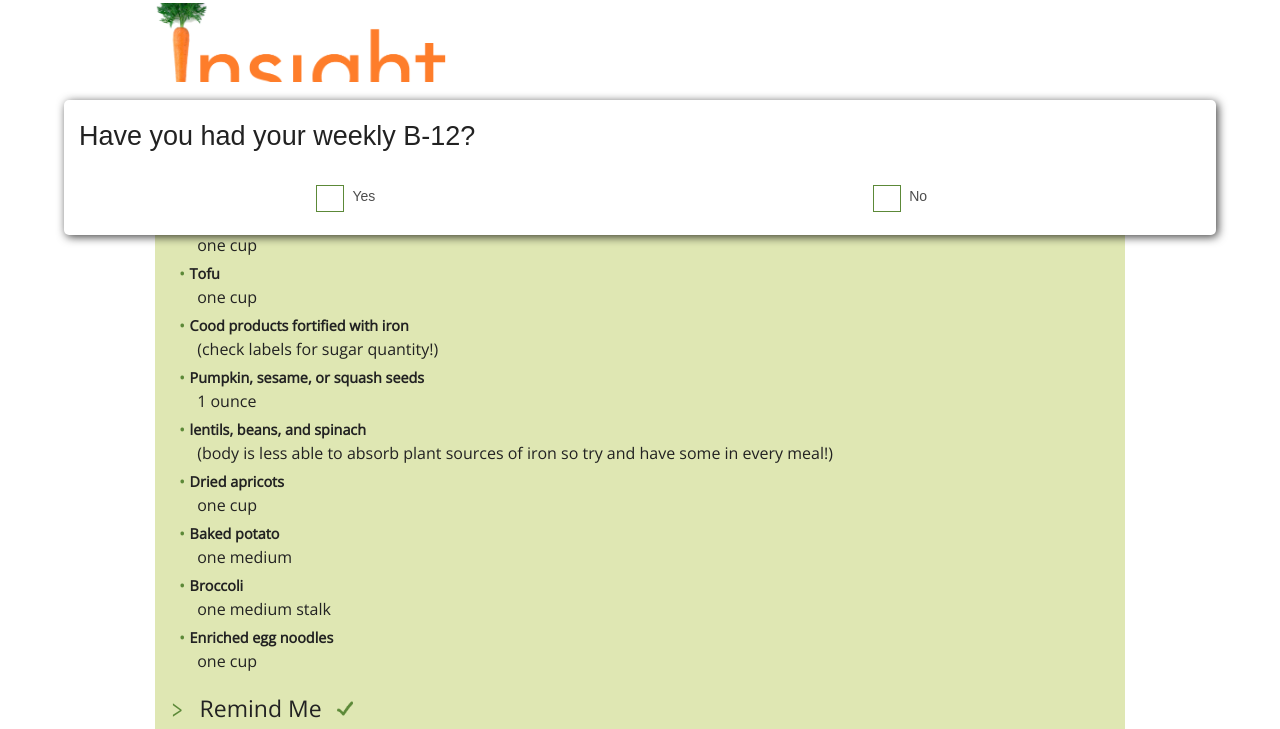
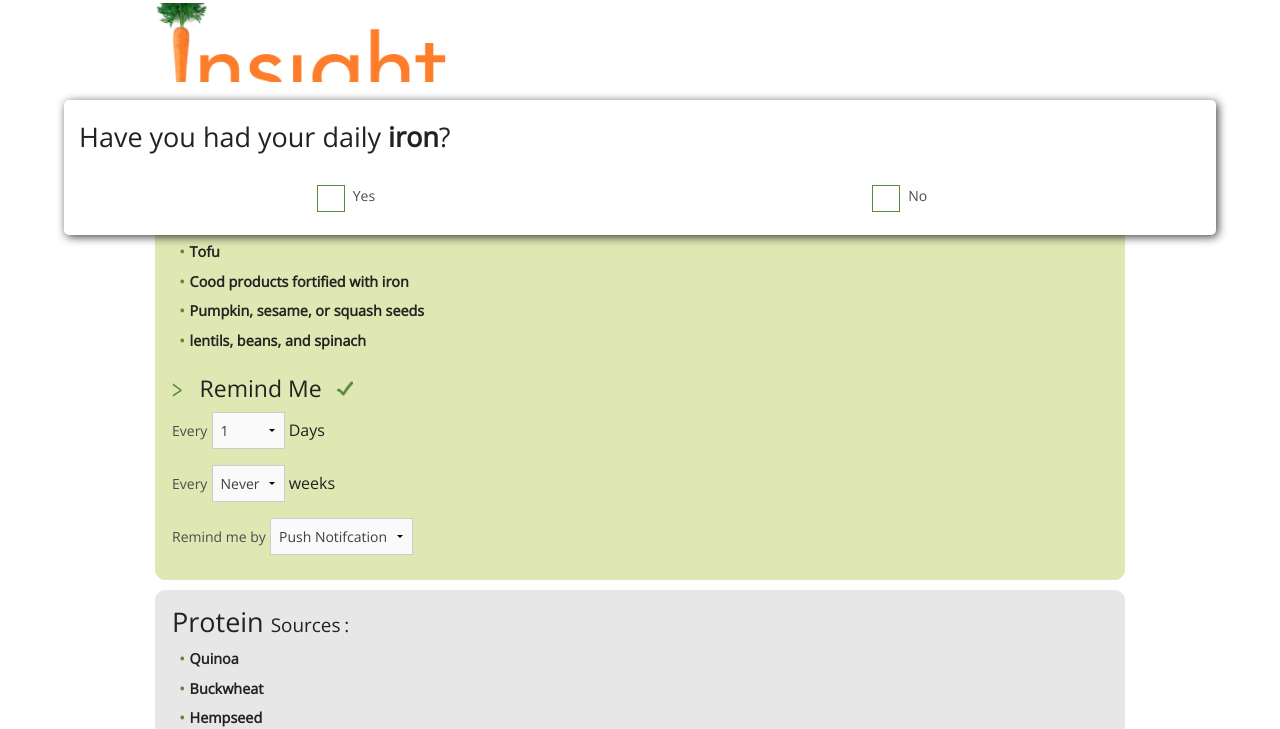
Before and after one commit to Dr-Ace/personal_nutrition, a website: page plan.html in a window 1280 px wide. Both pictures are taken after a click on the element "Insight". Shown: the top 729 px of the page. Drawn offline with nearby package versions, Linux system fonts and the light colour scheme.

Commit message:
updating content on plan page based on feedback that it was too much

```diff
--- a/plan.html
+++ b/plan.html
@@ -119,10 +119,10 @@
             <li>Cood products fortified with iron<span>(check labels for sugar quantity!)</span></li>
             <li>Pumpkin, sesame, or squash seeds<span>1 ounce</span></li>
             <li>lentils, beans, and spinach<span>(body is less able to absorb plant sources of iron so try and have some in every meal!)</span></li>
-            <li>Dried apricots<span>one cup</span></li>
+<!--             <li>Dried apricots<span>one cup</span></li>
             <li>Baked potato<span>one medium </span></li>
             <li>Broccoli<span>one medium stalk</span></li>
-            <li>Enriched egg noodles<span>one cup</span></li>
+            <li>Enriched egg noodles<span>one cup</span></li> -->
           </ul>
           <div class="remind-me" data-ur-set="toggler">
             <h4 data-ur-toggler-component="button">Remind Me</h4>
@@ -170,7 +170,7 @@
             <li>Hempseed<span>10 grams per 2 tablespoon serving</span></li>
             <li>Chia<span>4 grams per 2 tablespoon serving</span></li>
             <li>Soy<span>10 grams per ½ cup serving (firm tofu)</span><span>15 grams per ½ cup serving (tempeh)</span><span>15 grams per ½ cup serving (natto)</span></li>
-            <li>Ezekiel Bread<span>8 grams per 2 slice serving</span></li>
+<!--             <li>Ezekiel Bread<span>8 grams per 2 slice serving</span></li> -->
           </ul>
           <div class="remind-me" data-ur-set="toggler">
             <h4 data-ur-toggler-component="button">Remind Me</h4>
@@ -262,7 +262,7 @@
     </div>
 
     <div id="reminder-pop-up" class="hide">
-      <h3>Have you had your weekly B-12?</h3>
+      <h3>Have you had your daily <span>iron</span>?</h3>
       <p>
         <input type="radio" name="yn" value="yes" id="yes"><label for="yes">Yes</label>
       </p>
--- a/scss/pages/_plan.scss
+++ b/scss/pages/_plan.scss
@@ -47,6 +47,7 @@
         font-size: 1rem;
         padding-left: 0.5em;
         font-weight: normal;
+        display: none;
       }
       &:before {
         color: $green-dark;
@@ -85,7 +86,7 @@
   }
 
   #reminder-pop-up {
-    font-family: 'Arial', 'helvetica', 'sans-serif';
+    // font-family: 'Arial', 'helvetica', 'sans-serif';
     background-color: rgba(255, 255, 255, 1);
     border-radius: 5px;
     position: absolute;
@@ -96,7 +97,10 @@
     box-shadow: 2px 2px 10px 0px rgba(0,0,0,0.75);
     h3 {
       margin-bottom: 1em;
-      font-family: 'Arial', 'helvetica', 'sans-serif';
+      span {
+        font-weight: bold;
+      }
+      // font-family: 'Arial', 'helvetica', 'sans-serif';
     }
     p {
       margin-bottom: 0;
```
Also changed, not shown: stylesheets/app.css.
